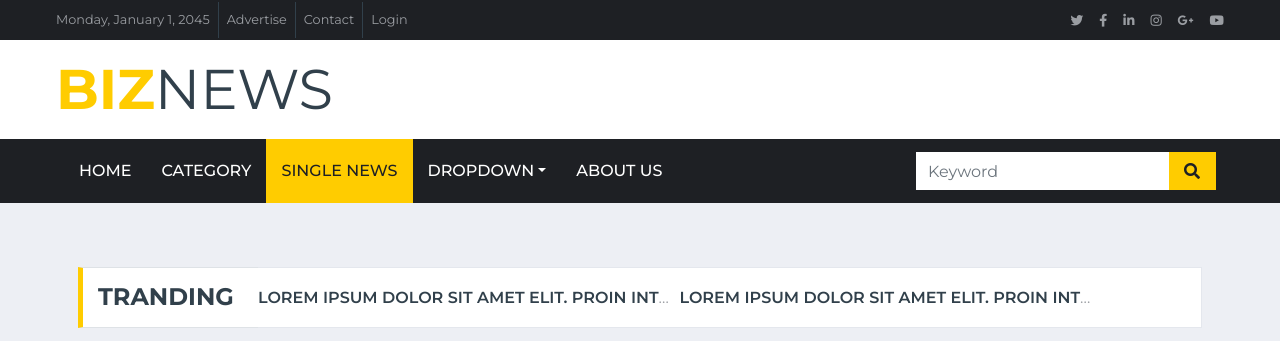
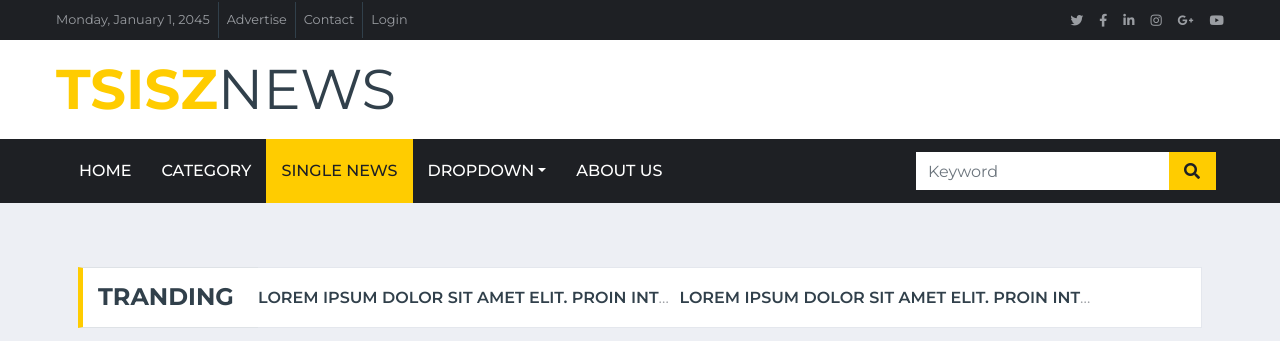
Before and after one commit to jasonjisun/TSISZNEWS, a plain HTML site: page single.html in a window 1280 px wide. Shown: the top 341 px of the page. Drawn offline with nearby package versions, Linux system fonts and the light colour scheme; a script that the page names is missing.

Commit message:
single.html

```diff
--- a/single.html
+++ b/single.html
@@ -75,7 +75,7 @@
         <div class="row align-items-center bg-white py-3 px-lg-5">
             <div class="col-lg-4">
                 <a href="index.html" class="navbar-brand p-0 d-none d-lg-block">
-                    <h1 class="m-0 display-4 text-uppercase text-primary">Biz<span class="text-secondary font-weight-normal">News</span></h1>
+                    <h1 class="m-0 display-4 text-uppercase text-primary">TSISZ<span class="text-secondary font-weight-normal">News</span></h1>
                 </a>
             </div>
         </div>
```
